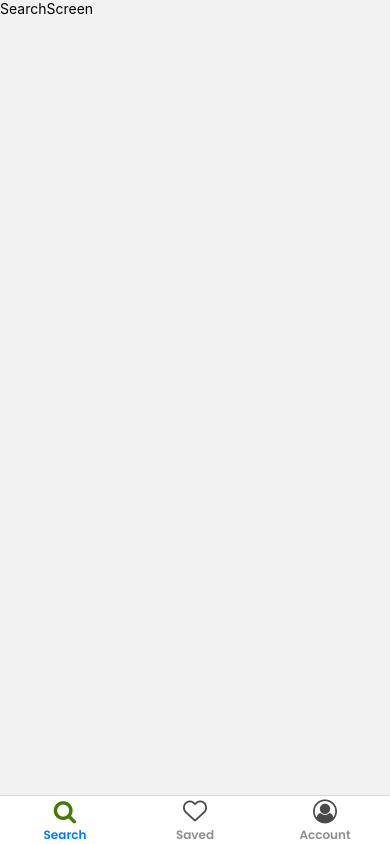
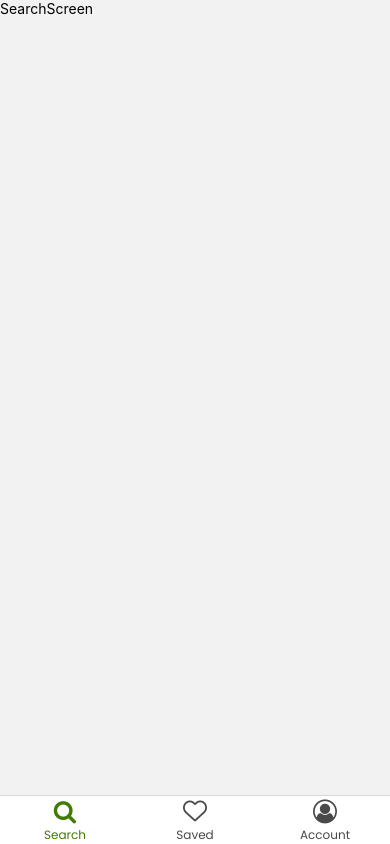
Before and after one commit to powdevlin12/Apartments, a React Native app: screen / in a window 390 px wide. Built offline with nearby package versions, Linux system fonts and the light colour scheme.

Commit message:
config tabBarLabel

```diff
--- /dev/null
+++ b/src/components/text/TextComponent.tsx
@@ -0,0 +1,38 @@
+import { StyleProp, StyleSheet, Text, TextStyle, View } from "react-native";
+import React from "react";
+import { globalStyle } from "../../styles/global.styles";
+import theme from "../../constants/theme";
+
+interface Props {
+  text: string;
+  size?: number;
+  font?: string;
+  color?: string;
+  flex?: number;
+  styles?: StyleProp<TextStyle>;
+}
+
+const TextComponent = ({ text, font, size, color, flex }: Props) => {
+  return (
+    <View>
+      <Text
+        style={[
+          globalStyle.text,
+          {
+            fontFamily: font ?? theme.fontFamilies.Poppins,
+            fontSize: size ?? theme.fontSize.paragraph,
+            color: color ?? theme.colors.text,
+            flex: flex ?? 0,
+          },
+          styles,
+        ]}
+      >
+        {text}
+      </Text>
+    </View>
+  );
+};
+
+export default TextComponent;
+
+const styles = StyleSheet.create({});
--- /dev/null
+++ b/src/components/text/index.ts
@@ -0,0 +1,3 @@
+import TextComponent from "./TextComponent";
+
+export { TextComponent };
--- a/src/navigation/app/AppNavigation.tsx
+++ b/src/navigation/app/AppNavigation.tsx
@@ -6,6 +6,7 @@ import { SavedScreen } from "../../screens/app/saved";
 import { SearchScreen } from "../../screens/app/search";
 import { AntDesign, FontAwesome } from "@expo/vector-icons";
 import theme from "../../constants/theme";
+import { TextComponent } from "../../components/text";
 
 type AppStackParamList = {
   Search: undefined;
@@ -32,7 +33,13 @@ const AppNavigation = () => {
           tabBarIcon: ({ focused }) => (
             <FontAwesome name="search" size={24} color={colorIcon(focused)} />
           ),
-          tabBarLabelStyle,
+          tabBarLabel: ({ focused }) => (
+            <TextComponent
+              text="Search"
+              color={focused ? theme.colors.primary : theme.colors.secondary}
+              size={theme.fontSize.note}
+            />
+          ),
         }}
       />
       <Tab.Screen
@@ -47,7 +54,13 @@ const AppNavigation = () => {
               color={colorIcon(focused)}
             />
           ),
-          tabBarLabelStyle,
+          tabBarLabel: ({ focused }) => (
+            <TextComponent
+              text="Saved"
+              color={focused ? theme.colors.primary : theme.colors.secondary}
+              size={theme.fontSize.note}
+            />
+          ),
         }}
       />
       <Tab.Screen
@@ -62,7 +75,13 @@ const AppNavigation = () => {
               color={colorIcon(focused)}
             />
           ),
-          tabBarLabelStyle,
+          tabBarLabel: ({ focused }) => (
+            <TextComponent
+              text="Account"
+              color={focused ? theme.colors.primary : theme.colors.secondary}
+              size={theme.fontSize.note}
+            />
+          ),
         }}
       />
     </Tab.Navigator>
```
